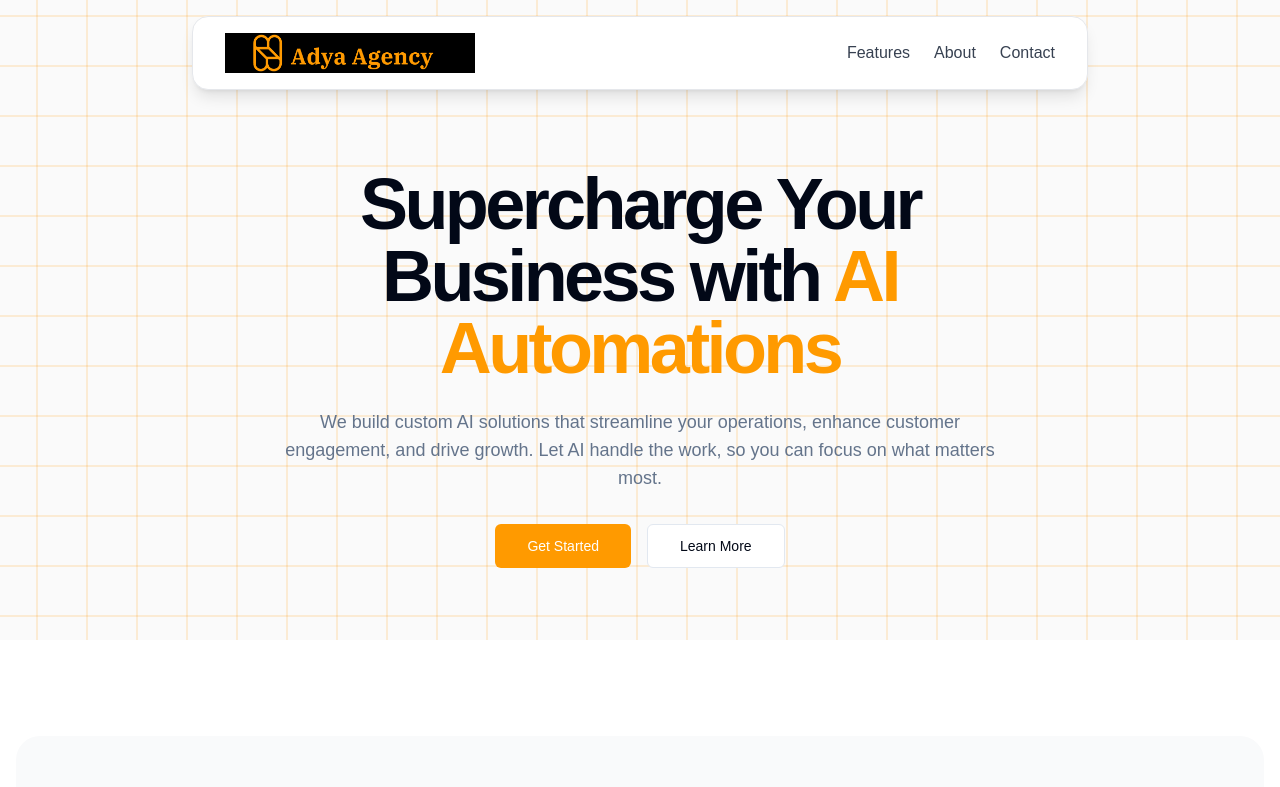
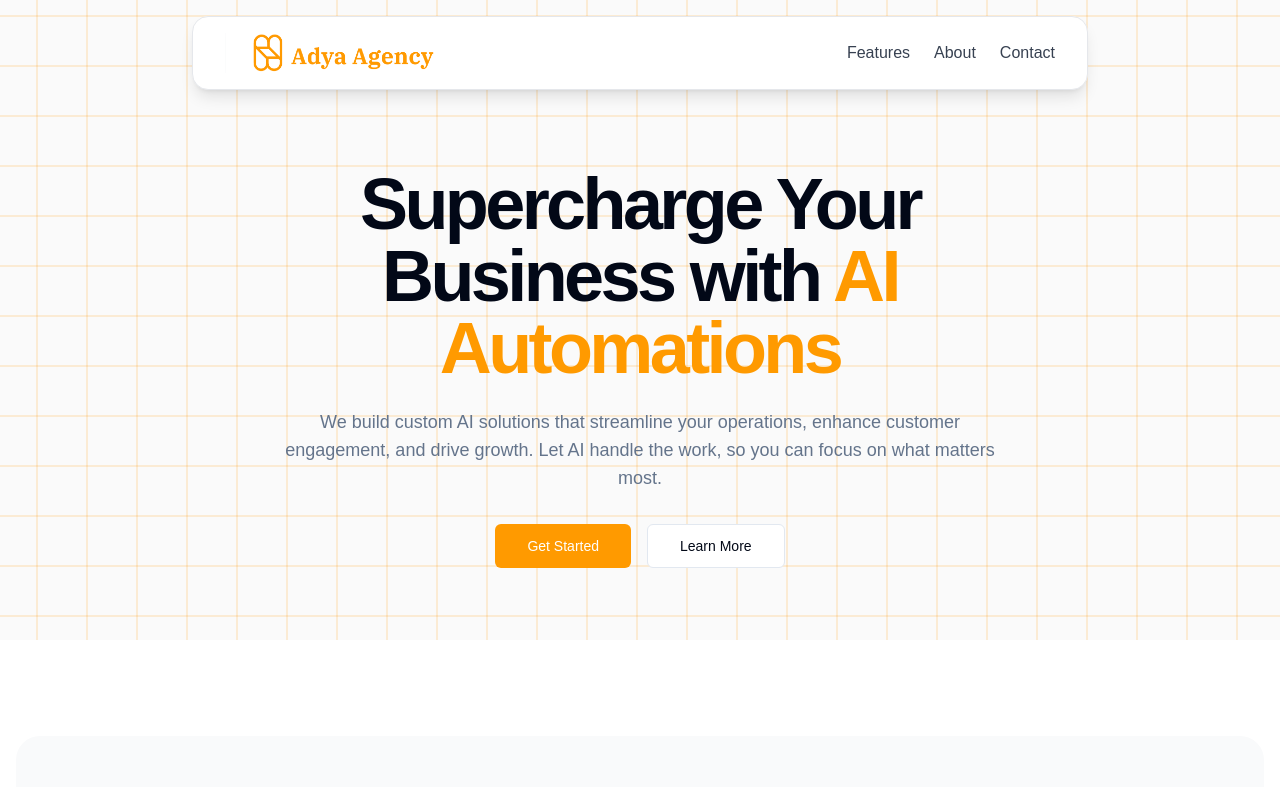
Before and after one commit to siuuuutd/smart-agency-future-web, a React (Vite) app: page / in a window 1280 px wide. Shown: the top 787 px of the page. Built offline with nearby package versions, Linux system fonts and the light colour scheme.

Commit message:
Replace navigation bar with image
Replaced the navigation bar's logo with the provided image.

```diff
--- a/src/components/Header.tsx
+++ b/src/components/Header.tsx
@@ -34,7 +34,7 @@ const Header = () => {
         }`}>
           <a href="/" className="flex items-center">
             <img
-              src="/lovable-uploads/bf70c0cb-9573-450b-9136-b9ef32a2457c.png"
+              src="/lovable-uploads/2b49c033-8f68-45a0-80de-d43df6d6d945.png"
               alt="Adya Agency Logo"
               className={`transition-all duration-700 ease-out ${isScrolled ? 'h-8' : 'h-10'}`}
             />
```
Also changed, not shown: public/lovable-uploads/2b49c033-8f68-45a0-80de-d43df6d6d945.png (added).
